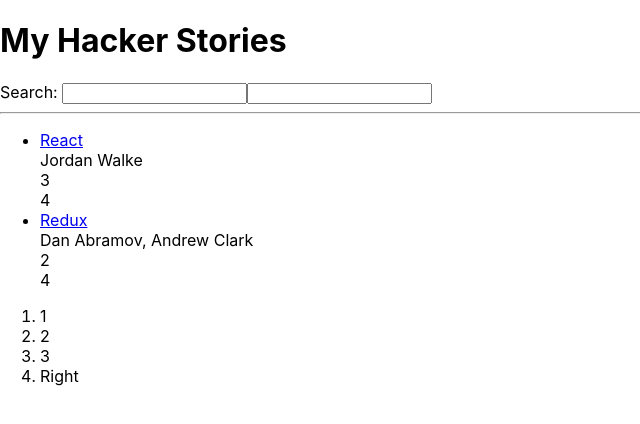
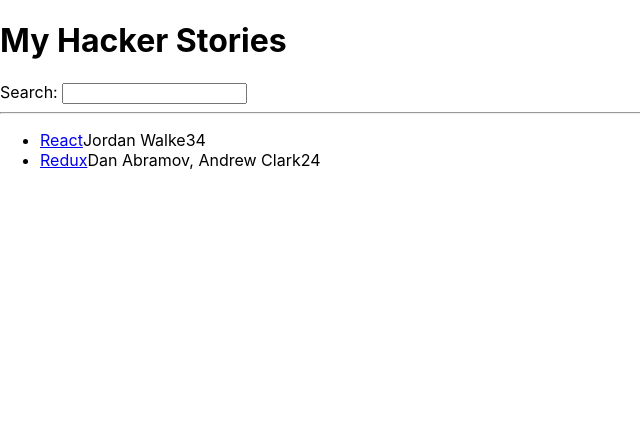
Before and after one commit to 0xlvl3/hacker-stories, a React (Create React App) app: page / in a window 1280 px wide. Shown: the top 424 px of the page, without its empty margins (0-640 px from the left). Built offline with nearby package versions, Linux system fonts and the light colour scheme.

Commit message:
Progress

```diff
--- a/src/App.js
+++ b/src/App.js
@@ -1,6 +1,15 @@
 import * as React from "react";
 
-const list = [
+const numArr = [1, 2, 3, 4];
+const exponentialNumbers = numArr.map((number) => number * number);
+console.log(exponentialNumbers);
+
+/**
+ *
+ * @returns renders to the browser
+ */
+const App = () => {
+  const stories = [
     {
       title: "React",
       url: "https://reactjs.org/",
@@ -15,26 +24,19 @@ const list = [
       author: "Dan Abramov, Andrew Clark",
       num_comments: 2,
       points: 4,
-    objectID: 0,
+      objectID: 1,
     },
   ];
-const numArr = [1, 2, 3, 4];
-const exponentialNumbers = numArr.map((number) => number * number);
-console.log(exponentialNumbers);
 
-/**
- *
- * @returns renders to the browser
- */
-const App = () => {
   return (
     <div>
       <h1>My Hacker Stories</h1>
+
       <Search />
+
       <hr />
 
-      <Item />
-      <List />
+      <List list={stories} />
     </div>
   );
 };
@@ -45,11 +47,7 @@ const App = () => {
  * @returns Renders a search bar
  */
 const Search = () => {
-  const handleFocus = (e) => {
-    console.log(e);
-    console.log(`Focused`);
-  };
-
+  //handler for an event
   const handleChange = (event) => {
     //synthetic event
     console.log(event);
@@ -58,11 +56,16 @@ const Search = () => {
     console.log(event.target.value);
   };
 
+  //onChange here is our handleChange event
   return (
     <div>
       <label htmlFor="search"> Search: </label>
-      <input id="search" type="text" onChange={handleChange} />
-      <input id="search" type="text" onFocus={handleFocus} />
+      <input
+        id="search"
+        type="text"
+        onChange={handleChange}
+        onBlur={handleChange}
+      />
     </div>
   );
 };
@@ -71,35 +74,23 @@ const Search = () => {
  * React component
  * @returns Will render the items out of our list object
  */
-const Item = () => {
-  return (
+const List = (props) => (
   <ul>
-      {list.map((item) => (
-        <li key={item.objectID}>
-          <span>
-            <a href={item.url}>{item.title}</a>
-          </span>
-          <br />
-          <span>{item.author}</span>
-          <br />
-          <span>{item.num_comments}</span>
-          <br />
-          <span>{item.points}</span>
-        </li>
+    {props.list.map((item) => (
+      <Item key={item.objectID} item={item} />
     ))}
   </ul>
 );
-};
 
-const List = () => {
-  return (
-    <ol>
-      <li>1</li>
-      <li>2</li>
-      <li>3</li>
-      <li>Right</li>
-    </ol>
+const Item = (props) => (
+  <li>
+    <span>
+      <a href={props.item.url}>{props.item.title}</a>
+    </span>
+    <span>{props.item.author}</span>
+    <span>{props.item.num_comments}</span>
+    <span>{props.item.points}</span>
+  </li>
 );
-};
 
 export default App;
```
Lines whose indentation alone changed are shown as unchanged.
